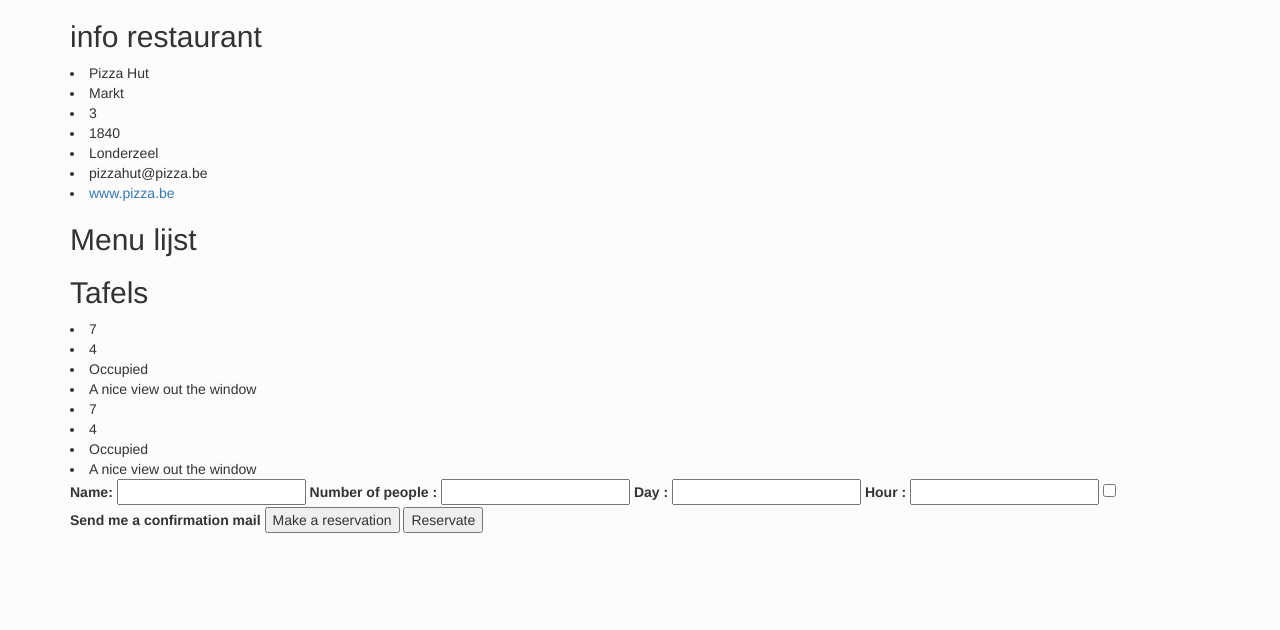
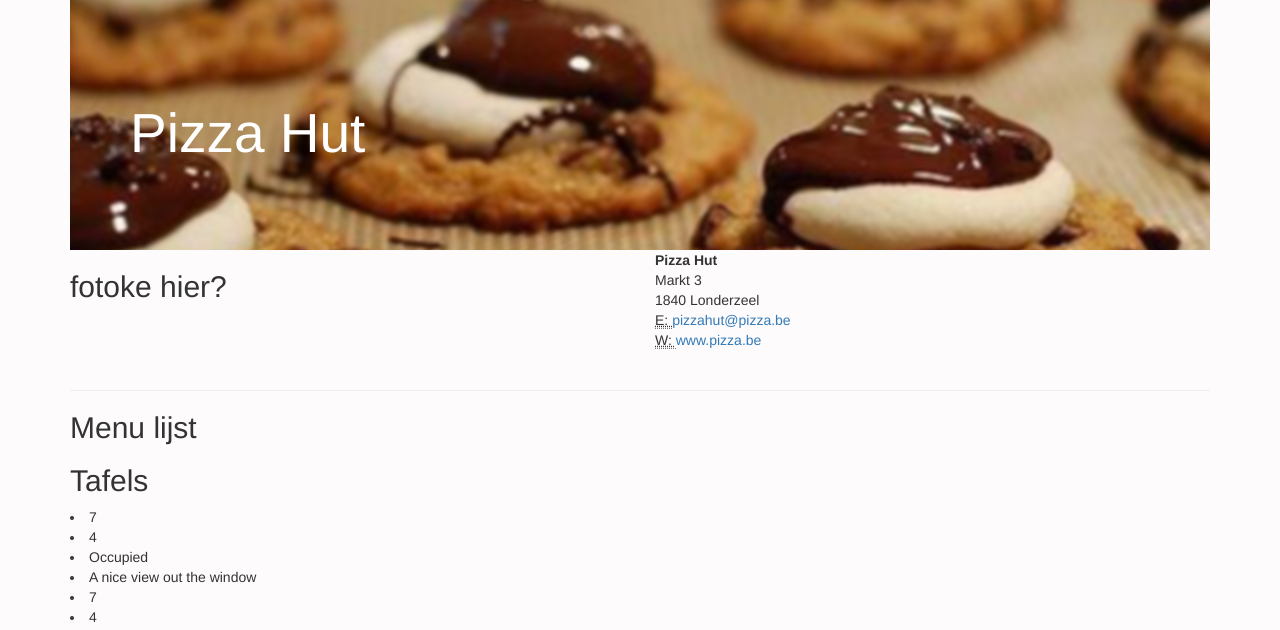
Before and after one commit to yncredible/php1-project, a PHP site: page /detailRestaurant.php?id=3 in a window 1280 px wide. Shown: the top 630 px of the page. Run offline with PHP 8.4, Linux system fonts and the light colour scheme; data comes from the database, SQL or seed files in the repository; data that the repository does not hold is empty; some libraries are stand-ins or nearby versions.

Commit message:
restaurant address styled & page bootstrapped

```diff
--- a/detailRestaurant.php
+++ b/detailRestaurant.php
@@ -58,19 +58,37 @@
 <body>
 	<div class="container">
 
-	<h2>info restaurant</h2>
-	<?php
-		foreach ($restaurantList as $restaurants) {?>
+	<div class="jumbotron">
+		<?php
+			foreach ($restaurantList as $restaurants) { ?>
+				<h2><?php echo ucfirst($restaurants['restaurant_name']); ?></h2>
+			<?php }
+		 ?>
+	</div>
 
-		<li> <?php echo $restaurants['restaurant_name'];?> </li>
-		<li> <?php echo $restaurants['restaurant_street'];?> </li>
-		<li> <?php echo $restaurants['restaurant_number'];?> </li>
-		<li> <?php echo $restaurants['restaurant_postalCode'];?> </li>
-		<li> <?php echo $restaurants['restaurant_city'];?> </li>
-		<li> <?php echo $restaurants['restaurant_email'];?> </li>
-		<li> <a href="http://<?php echo $restaurants['restaurant_website'];?>"><?php echo $restaurants['restaurant_website'];?> </a></li>
+	<div class="row">
+		<div class="col-xs-6 restaurantPhoto">
+			<!--<img src="#" alt="foto restuarant?">-->
+			<h2>fotoke hier?</h2>
+		</div>
 
-	<?php } ?>
+		<div class="col-xs-6 restaurantAddress">
+		<?php
+			foreach ($restaurantList as $restaurants) {?>
+
+			<address>
+				<strong><?php echo $restaurants['restaurant_name'];?></strong><br>
+				<?php echo $restaurants['restaurant_street']." ".$restaurants['restaurant_number'];?><br>
+				<?php echo $restaurants['restaurant_postalCode']." ".$restaurants['restaurant_city'];?><br>
+				<abbr title="Email">E: </abbr><a href="mailto:#"><?php echo $restaurants['restaurant_email'];?></a><br>
+				<abbr title="Website">W: </abbr><a href="http://<?php echo $restaurants['restaurant_website'];?>"><?php echo $restaurants['restaurant_website'];?> </a>
+			</address>
+
+		<?php } ?>
+		</div>
+	</div>
+
+	<hr>
 
 	<h2>Menu lijst</h2>
 
```
